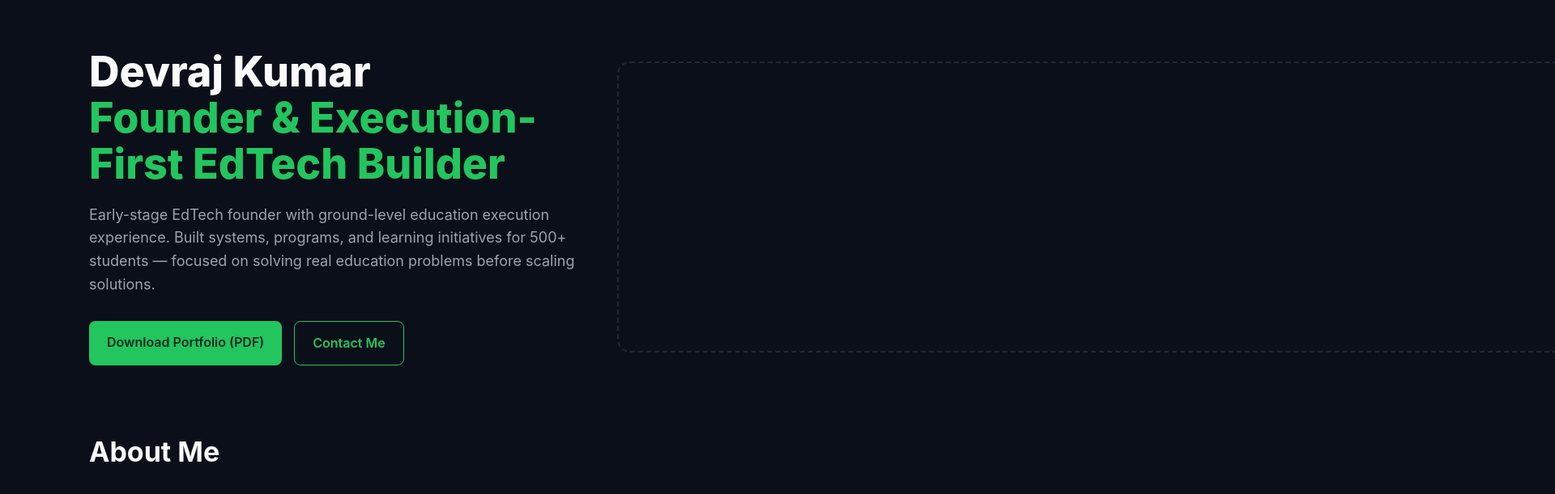
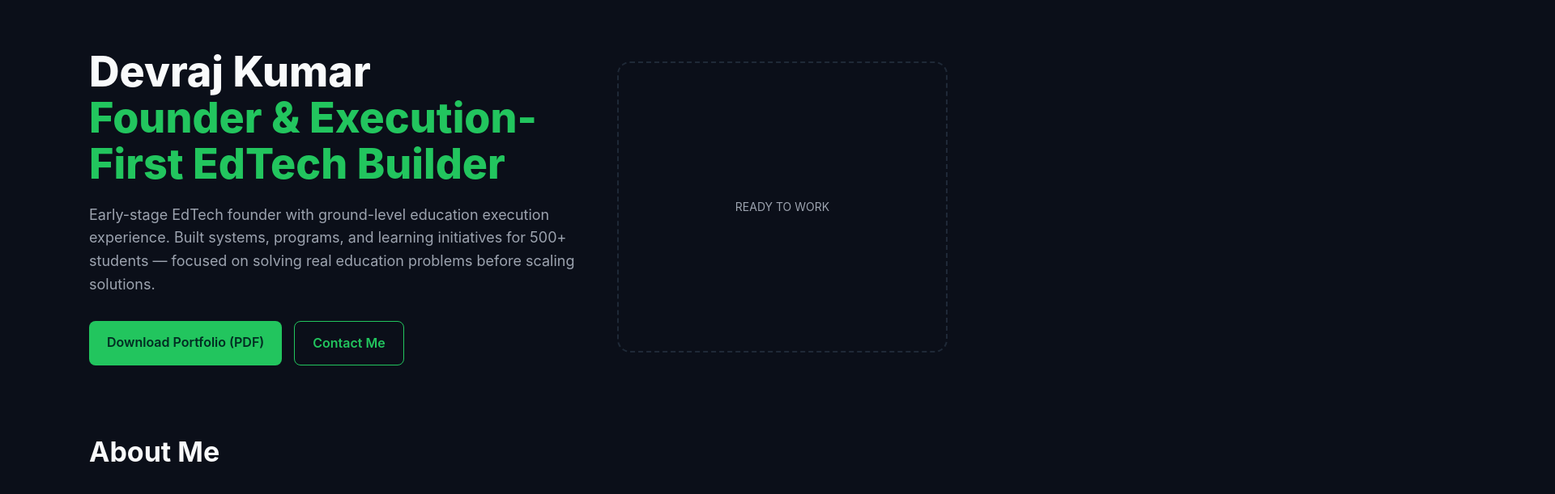
Before and after one commit to devrajkumar01/Portfolio, a plain HTML site: page index.html in a window 1280 px wide. Shown: the top 611 px of the page at 81% size, 1920 px wide, since content can reach past the window. Drawn offline with Linux system fonts and the light colour scheme.

Commit message:
Update index.html

```diff
--- a/index.html
+++ b/index.html
@@ -84,7 +84,7 @@ body{
 
 /* PHOTO PLACEHOLDER */
 .photo-box{
-  width:1000%;
+  width:100%;
   height:360px;
   border:2px dashed #1f2937;
   border-radius:16px;
```
